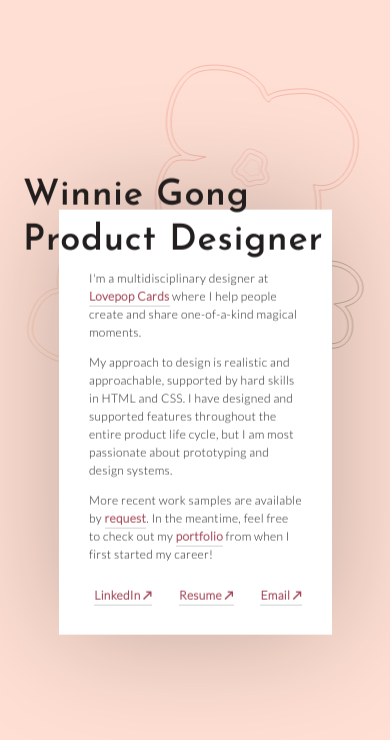
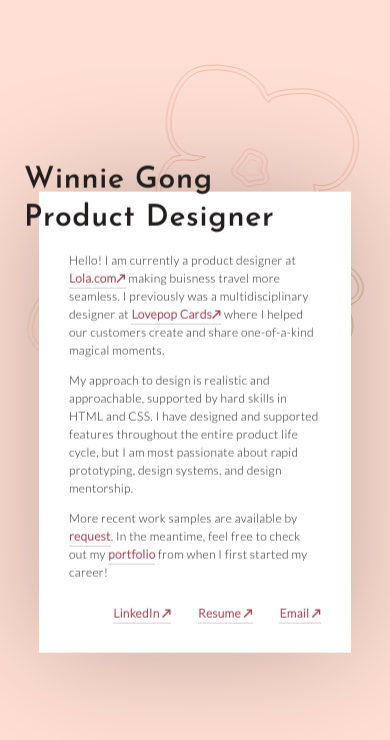
Before and after one commit to bossibly/bossibly.github.io, a plain HTML site: page index.html in a window 390 px wide. Drawn offline with nearby package versions, Linux system fonts and the light colour scheme.

Commit message:
New role update
Some minor tweaks to the css as well

```diff
--- a/css/portfolio.css
+++ b/css/portfolio.css
@@ -73,12 +73,12 @@ a:hover {
 .container {
 	background-color: white;
 	box-shadow: 0px 0px 120px 0px rgba(1, 1, 1, 0.25);
-	width: 70%;
+	width: 60%;
 	margin: auto auto;
 	position: relative;
-  top: 50%;
-  transform: perspective(1px) translateY(-50%);
-  z-index: 100;
+	top: 50%;
+	transform: perspective(1px) translateY(-50%);
+	z-index: 100;
 
 }
 
@@ -166,7 +166,16 @@ a:hover {
 @media all and (max-width: 500px) {
 	body {
 		font-size: 0.75em;
+
  	}
+ 	.container {
+		width: 80%;
+	}
+
+	h1 {
+		font-size: 2.5em;
+		left: -0.5em;
+	}
  }
 
  @media all and (max-width: 320px) {
--- a/index.html
+++ b/index.html
@@ -38,9 +38,9 @@
 			<section data-anchor="hero" class="hero section">
 				<div class="container">
 					<h1>Winnie Gong<br>Product Designer</h1>
-					<p>I'm a multidisciplinary designer at <a href="http://www.lovepopcards.com">Lovepop Cards</a> where I help people create and share one-of-a-kind magical moments.</p>
+					<p>Hello! I am currently a product designer at <a target="_blank" href="http://lola.com">Lola.com↗</a> making buisness travel more seamless. I previously was a multidisciplinary designer at <a target="_blank" href="http://www.lovepopcards.com">Lovepop Cards↗</a> where I helped our customers create and share one-of-a-kind magical moments.</p>
 
-					<p> My approach to design is realistic and approachable, supported by hard skills in HTML and CSS. I have designed and supported features throughout the entire product life cycle, but I am most passionate about prototyping and design systems.</<p>
+					<p> My approach to design is realistic and approachable, supported by hard skills in HTML and CSS. I have designed and supported features throughout the entire product life cycle, but I am most passionate about rapid prototyping, design systems, and design mentorship.</<p>
 
 					<p>More recent work samples are available by <a href="mailto: winifredgong@gmail.com">request</a>. In the meantime, feel free to check out my <a target="_blank" href="2016/index.html">portfolio</a> from when I first started my career!</p>
 
```
